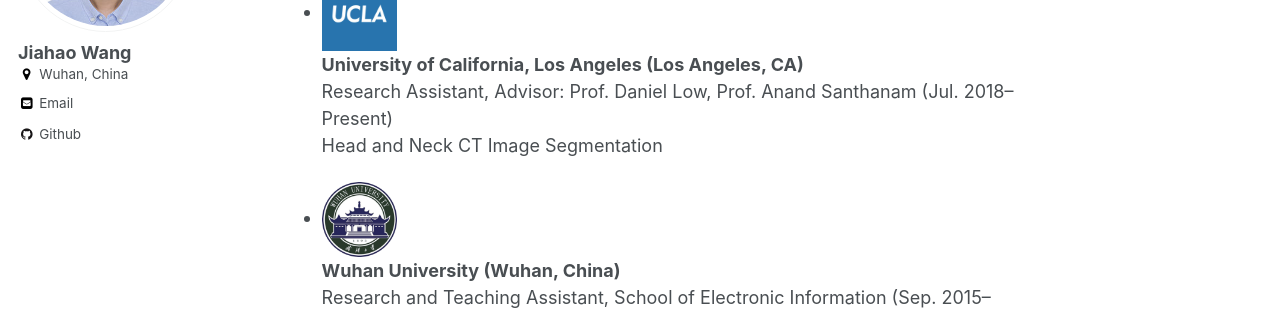
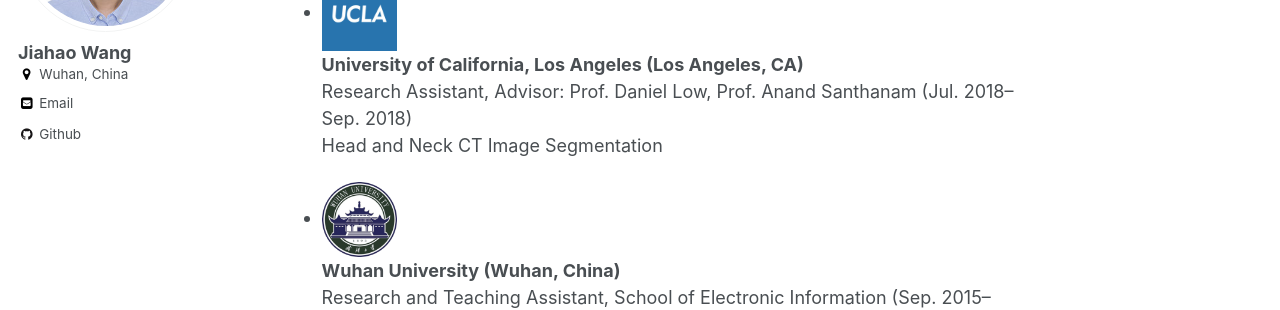
Before and after one commit to JiahaoPlus/JiahaoPlus.github.io, a Jekyll site: the page built from _pages/about.md, in a window 1280 px wide and 900 px high, scrolled down 1165 px. Shown: the part 179-489 px from the top of the window. Built offline with Jekyll 4.4.1, drawn with Linux system fonts in a browser that asks for light colours.

Commit message:
update 'about'

```diff
--- a/_pages/about.md
+++ b/_pages/about.md
@@ -41,7 +41,7 @@ Software Engineering Intern, Advisor: Kevin Song (Sep. 2018--Present)<br>
 
 * <img width="75" height="75" src="https://jiahaoplus.github.io/images/UCLA2.jpg"/> <br>
 <b>University of California, Los Angeles (Los Angeles, CA) </b> <br>
-Research Assistant, Advisor: Prof. Daniel Low, Prof. Anand Santhanam (Jul. 2018--Present)<br>
+Research Assistant, Advisor: Prof. Daniel Low, Prof. Anand Santhanam (Jul. 2018--Sep. 2018)<br>
 Head and Neck CT Image Segmentation
 
 * <img width="75" height="75" src="https://jiahaoplus.github.io/images/whu.png"/> <br>
```
